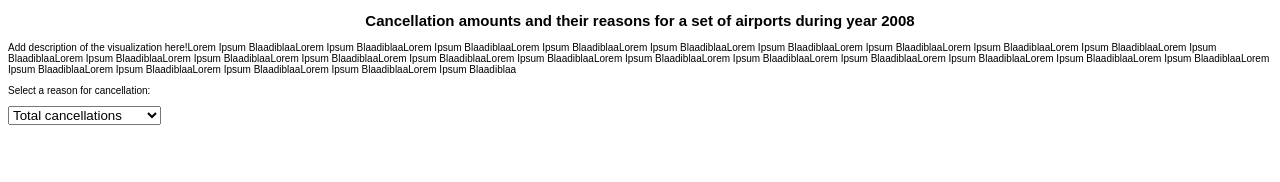
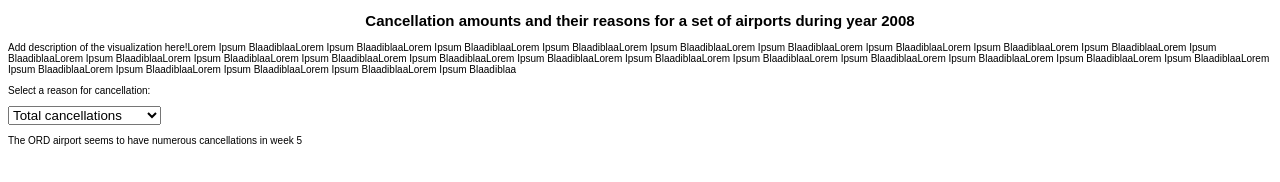
Before and after one commit to tvikkula/visualize-d3, a plain HTML site: page index.html in a window 1280 px wide. Drawn offline with nearby package versions, Linux system fonts and the light colour scheme; a script that the page names is missing.

Commit message:
Added initial selection-specific text.

```diff
--- a/index.html
+++ b/index.html
@@ -19,6 +19,7 @@
 	<option value="cancelledNAS">NAS cancellations</option>
 	<option value="cancelledSecurity">Security cancellations</option>
       </select>
+      <p>The ORD airport seems to have numerous cancellations in week 5</p>
     </div>
     <script type="text/javascript">
       /*
```
